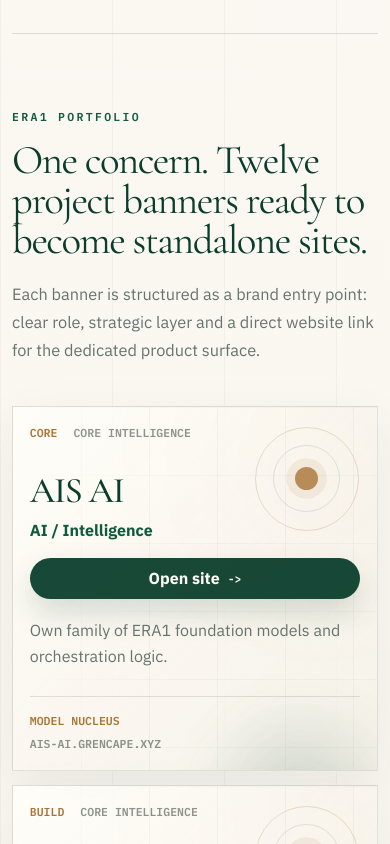
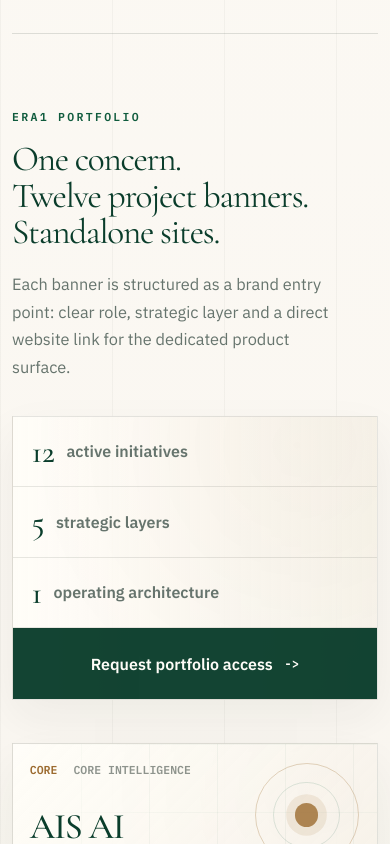
Before and after one commit to ivs-123/grencape-site, a React (Vite) app: page / in a window 390 px wide. Shown: the part 2340-3184 px from the top of the page. Built offline with nearby package versions, Linux system fonts and the light colour scheme.

Commit message:
Refine ERA1 portfolio polish

```diff
--- a/src/App.tsx
+++ b/src/App.tsx
@@ -247,18 +247,48 @@ function App() {
           >
             <div>
               <p className="eyebrow">ERA1 PORTFOLIO</p>
-              <h2>One concern. Twelve project banners ready to become standalone sites.</h2>
+              <h2>
+                <span className="title-desktop">One concern. Twelve project banners ready to become standalone sites.</span>
+                <span className="title-mobile">
+                  One concern.
+                  <br />
+                  Twelve project banners.
+                  <br />
+                  Standalone sites.
+                </span>
+              </h2>
             </div>
             <p>
               Each banner is structured as a brand entry point: clear role, strategic layer and a direct
               website link for the dedicated product surface.
             </p>
           </motion.div>
+          <motion.div
+            className="portfolio-meta"
+            initial={{ opacity: 0, y: 10 }}
+            whileInView={{ opacity: 1, y: 0 }}
+            viewport={viewport}
+            transition={{ duration: 0.35 }}
+          >
+            <span>
+              <strong>12</strong>
+              active initiatives
+            </span>
+            <span>
+              <strong>5</strong>
+              strategic layers
+            </span>
+            <span>
+              <strong>1</strong>
+              operating architecture
+            </span>
+            <a href="mailto:hello@grencape.xyz">Request portfolio access</a>
+          </motion.div>
           <div className="project-banner-grid">
             {projects.map((project, index) => (
               <motion.a
                 key={project.name}
-                className="project-banner"
+                className={`project-banner project-banner-${project.layer.toLowerCase().replace(/[^a-z0-9]+/g, '-')}`}
                 href={project.href}
                 target="_blank"
                 rel="noreferrer"
--- a/src/index.css
+++ b/src/index.css
@@ -138,9 +138,9 @@ a {
 
 .hero {
   width: min(1370px, 94vw);
-  min-height: 100svh;
+  min-height: min(92svh, 58rem);
   margin: 0 auto;
-  padding-top: 8.1rem;
+  padding-top: 7.4rem;
   padding-bottom: 4.2rem;
   display: grid;
   grid-template-columns: minmax(0, 0.78fr) minmax(600px, 1.22fr);
@@ -307,6 +307,10 @@ a {
   letter-spacing: -0.035em;
 }
 
+.title-mobile {
+  display: none;
+}
+
 .layer-list {
   display: grid;
   gap: 0;
@@ -354,6 +358,14 @@ a {
   align-items: end;
 }
 
+.project-showcase-head > * {
+  min-width: 0;
+}
+
+.project-showcase-head h2 {
+  overflow-wrap: break-word;
+}
+
 .project-showcase-head p:last-child {
   margin: 0;
   color: var(--muted);
@@ -361,14 +373,61 @@ a {
   line-height: 1.7;
 }
 
+.portfolio-meta {
+  margin-top: 2.2rem;
+  display: grid;
+  grid-template-columns: repeat(3, minmax(0, 1fr)) auto;
+  align-items: stretch;
+  border: 1px solid rgba(20, 35, 27, 0.11);
+  background:
+    linear-gradient(90deg, rgba(255, 253, 248, 0.9), rgba(246, 242, 233, 0.76)),
+    radial-gradient(circle at 78% 10%, rgba(170, 117, 56, 0.16), transparent 18rem);
+  box-shadow: 0 18px 44px rgba(28, 39, 34, 0.055);
+}
+
+.portfolio-meta span,
+.portfolio-meta a {
+  min-height: 5.1rem;
+  padding: 1rem 1.15rem;
+  display: flex;
+  align-items: center;
+  gap: 0.72rem;
+  border-right: 1px solid rgba(20, 35, 27, 0.1);
+  color: var(--muted);
+  font-weight: 600;
+}
+
+.portfolio-meta strong {
+  color: var(--green-deep);
+  font-family: 'Cormorant Garamond', Georgia, serif;
+  font-size: 2.4rem;
+  font-weight: 500;
+  line-height: 1;
+}
+
+.portfolio-meta a {
+  border-right: 0;
+  background: rgba(10, 61, 43, 0.96);
+  color: #fffdf8;
+  justify-content: center;
+  white-space: nowrap;
+}
+
+.portfolio-meta a::after {
+  content: '->';
+  font-family: 'IBM Plex Mono', monospace;
+  font-size: 0.78rem;
+}
+
 .project-banner-grid {
   margin-top: 2.7rem;
   display: grid;
   grid-template-columns: repeat(12, minmax(0, 1fr));
-  gap: 0.9rem;
+  gap: 1rem;
 }
 
 .project-banner {
+  --banner-accent: var(--copper);
   grid-column: span 6;
   min-width: 0;
   min-height: 16.4rem;
@@ -381,10 +440,30 @@ a {
   border: 1px solid rgba(20, 35, 27, 0.12);
   background:
     linear-gradient(135deg, rgba(255, 253, 248, 0.94), rgba(244, 240, 230, 0.78)),
-    radial-gradient(circle at 84% 12%, rgba(170, 117, 56, 0.18), transparent 14rem);
+    radial-gradient(circle at 84% 12%, color-mix(in srgb, var(--banner-accent) 18%, transparent), transparent 14rem);
   box-shadow: 0 20px 54px rgba(28, 39, 34, 0.065);
   isolation: isolate;
   transition: transform 180ms ease, border-color 180ms ease, box-shadow 180ms ease;
+}
+
+.project-banner-core-intelligence {
+  --banner-accent: #9c6b2f;
+}
+
+.project-banner-core-infrastructure {
+  --banner-accent: #0f6a4a;
+}
+
+.project-banner-data-analytics {
+  --banner-accent: #536f7a;
+}
+
+.project-banner-consumer-platform {
+  --banner-accent: #bb7a41;
+}
+
+.project-banner-fintech {
+  --banner-accent: #0a3d2b;
 }
 
 .project-banner:nth-child(4n + 1),
@@ -437,7 +516,7 @@ a {
   top: 1.2rem;
   width: 6.5rem;
   height: 6.5rem;
-  border: 1px solid rgba(170, 117, 56, 0.28);
+  border: 1px solid color-mix(in srgb, var(--banner-accent) 34%, transparent);
   border-radius: 50%;
   opacity: 0.82;
 }
@@ -453,9 +532,9 @@ a {
 
 .project-banner-orbit::after {
   inset: 2.45rem;
-  background: var(--copper);
+  background: var(--banner-accent);
   border: 0;
-  box-shadow: 0 0 0 0.55rem rgba(170, 117, 56, 0.12);
+  box-shadow: 0 0 0 0.55rem color-mix(in srgb, var(--banner-accent) 14%, transparent);
 }
 
 .project-banner-topline,
@@ -463,7 +542,7 @@ a {
   display: flex;
   flex-wrap: wrap;
   gap: 0.6rem 1rem;
-  color: var(--copper);
+  color: var(--banner-accent);
   font-family: 'IBM Plex Mono', monospace;
   font-size: 0.72rem;
   font-weight: 600;
@@ -483,6 +562,10 @@ a {
   gap: 1.5rem;
 }
 
+.project-banner-main > span:first-child {
+  min-width: 0;
+}
+
 .project-banner-main strong {
   display: block;
   max-width: 27rem;
@@ -498,7 +581,7 @@ a {
 .project-banner-main em {
   display: block;
   margin-top: 0.65rem;
-  color: var(--green);
+  color: color-mix(in srgb, var(--banner-accent) 72%, var(--green));
   font-style: normal;
   font-weight: 700;
 }
@@ -530,6 +613,7 @@ a {
   color: var(--muted);
   font-size: 1rem;
   line-height: 1.62;
+  overflow-wrap: anywhere;
 }
 
 .project-banner-footer {
@@ -537,6 +621,11 @@ a {
   padding-top: 0.95rem;
   border-top: 1px solid rgba(20, 35, 27, 0.12);
   justify-content: space-between;
+}
+
+.project-banner-footer span {
+  min-width: 0;
+  overflow-wrap: anywhere;
 }
 
 .manifesto-grid {
@@ -684,6 +773,15 @@ a {
     gap: 1.2rem;
   }
 
+  .portfolio-meta {
+    grid-template-columns: repeat(3, minmax(0, 1fr));
+  }
+
+  .portfolio-meta a {
+    grid-column: 1 / -1;
+    border-top: 1px solid rgba(20, 35, 27, 0.1);
+  }
+
   .project-banner,
   .project-banner:nth-child(4n + 1),
   .project-banner:nth-child(4n + 2),
@@ -776,6 +874,21 @@ a {
   .project-banner:nth-child(4n + 4) {
     grid-column: span 12;
   }
+
+  .portfolio-meta {
+    grid-template-columns: 1fr;
+  }
+
+  .portfolio-meta span,
+  .portfolio-meta a {
+    min-height: 4.4rem;
+    border-right: 0;
+    border-bottom: 1px solid rgba(20, 35, 27, 0.1);
+  }
+
+  .portfolio-meta a {
+    border-bottom: 0;
+  }
 }
 
 @media (max-width: 560px) {
@@ -801,9 +914,31 @@ a {
     font-size: 2.55rem;
   }
 
+  .project-showcase-head h2 {
+    max-width: 22rem;
+    font-size: 2.2rem;
+    line-height: 1.04;
+  }
+
+  .title-desktop {
+    display: none;
+  }
+
+  .title-mobile {
+    display: inline;
+  }
+
+  .project-showcase-head p:last-child {
+    max-width: 21rem;
+  }
+
   .project-banner {
     min-height: 17.5rem;
     padding: 1.05rem;
+  }
+
+  .portfolio-meta strong {
+    font-size: 2rem;
   }
 
   .project-banner-main {
```
